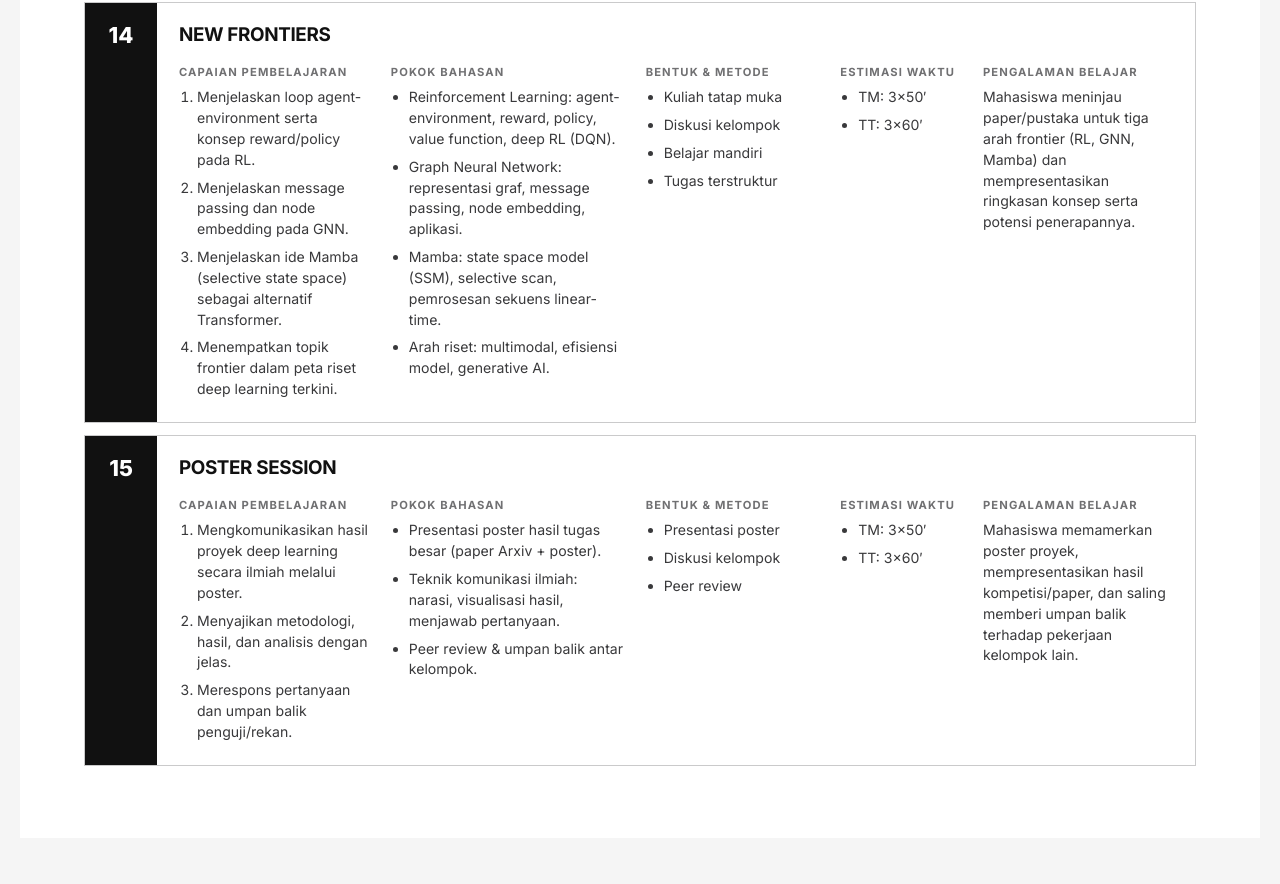
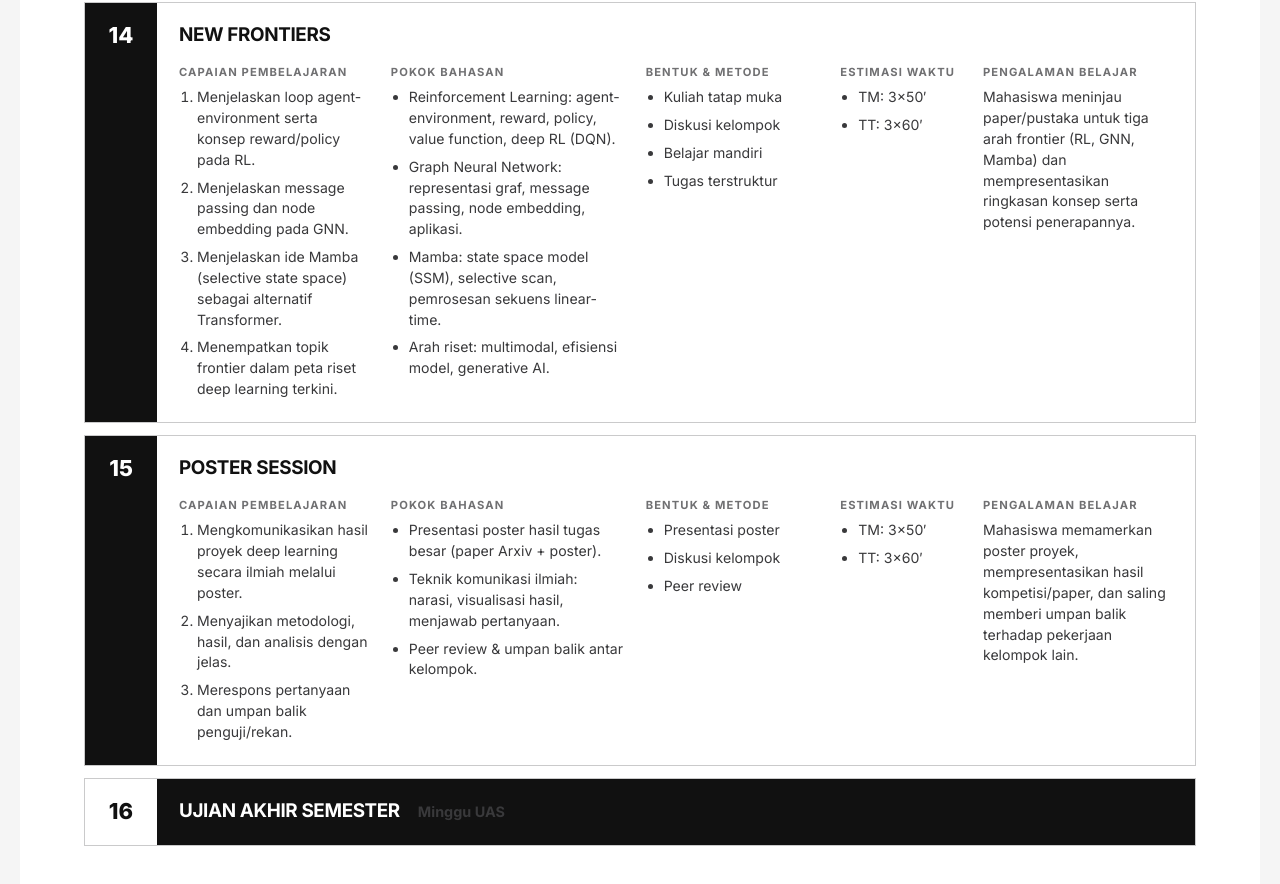
Before and after one commit to informatika-itera/deep-learning-IF25-40401, a website built with Vite: page index.html in a window 1280 px wide. Shown: the part 6719-7603 px from the top of the page. Built offline with nearby package versions, Linux system fonts and the light colour scheme.

Commit message:
Tambahkan minggu 16 Ujian Akhir Semester

```diff
--- a/index.html
+++ b/index.html
@@ -539,6 +539,15 @@
               </div>
             </article>
 
+            <!-- Minggu 16 : UAS -->
+            <article class="rps-week-card rps-week-card--exam">
+              <div class="rps-week-number">16</div>
+              <div class="rps-week-body">
+                <h3>Ujian Akhir Semester</h3>
+                <p class="rps-exam-label">Minggu UAS</p>
+              </div>
+            </article>
+
           </div>
         </section>
 
```
